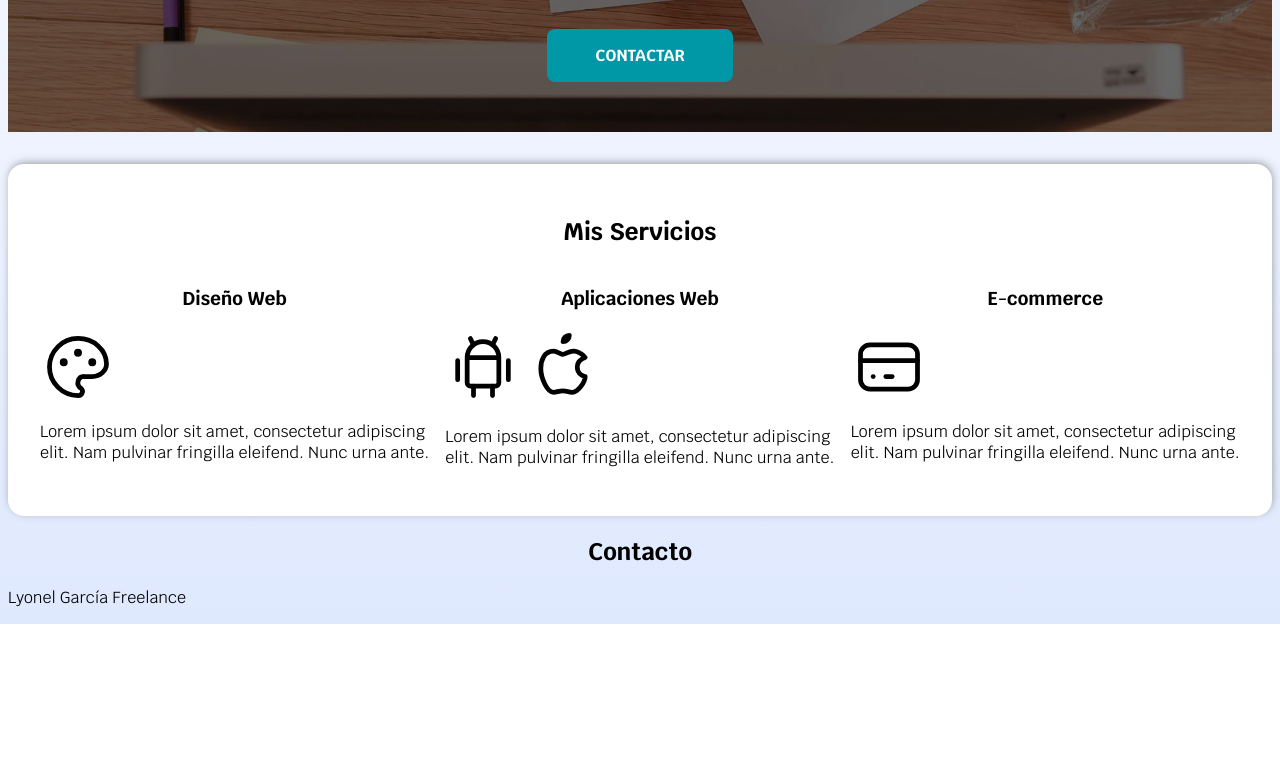
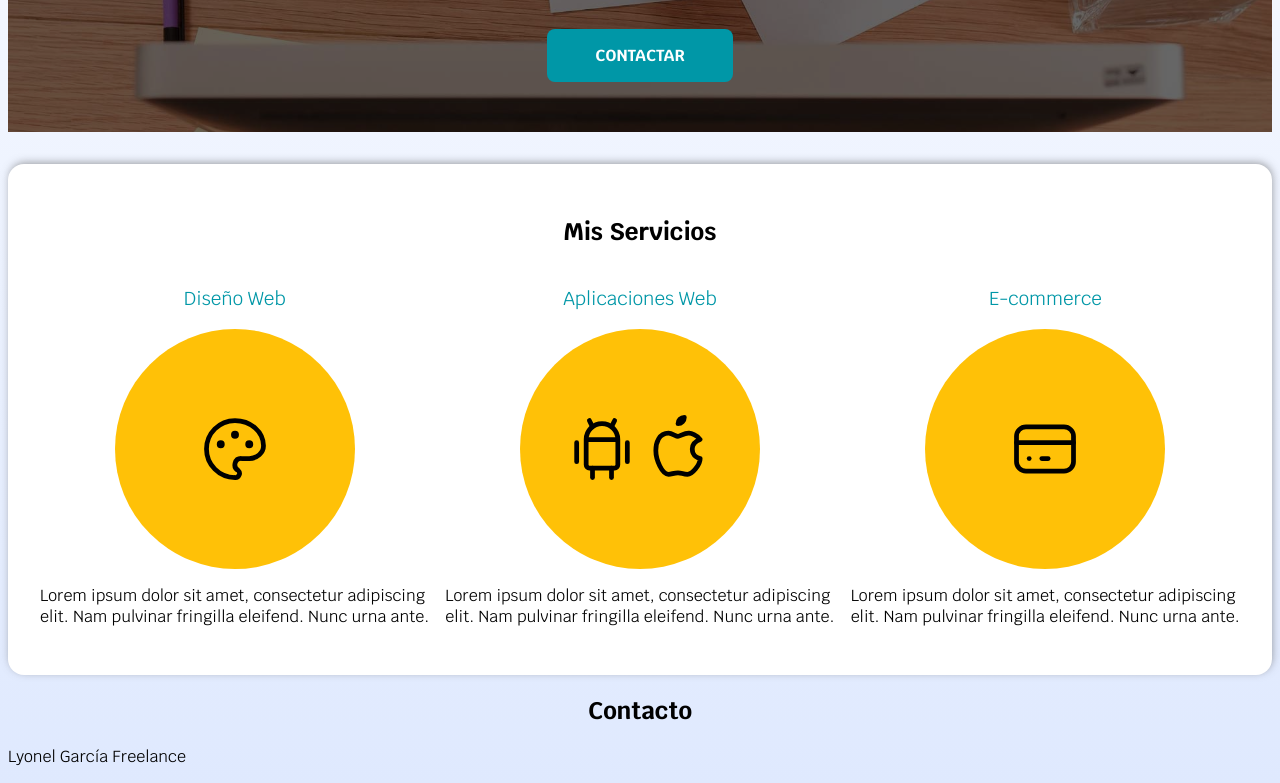
Before and after one commit to lyonelgj/testportfolio, a plain HTML site: page Index.html in a window 1280 px wide. Shown: the part 461-1244 px from the top of the page. Before the commit the page ends 1085 px from the top, so only its background shows below. Drawn offline with Linux system fonts and the light colour scheme; a web font is replaced by a local one.

Commit message:
first commit

```diff
--- a/Index.html
+++ b/Index.html
@@ -58,6 +58,7 @@
     <div class="servicios">
         <section class="servicio">
            <h3>Diseño Web</h3>
+           <div class="iconos">
                <svg xmlns="http://www.w3.org/2000/svg" class="icon icon-tabler icon-tabler-palette" width="76" height="76" viewBox="0 0 24 24" stroke-width="1.5" stroke="#000000" fill="none" stroke-linecap="round" stroke-linejoin="round">
                 <path stroke="none" d="M0 0h24v24H0z" fill="none"/>
                 <path d="M12 21a9 9 0 1 1 0 -18a9 8 0 0 1 9 8a4.5 4 0 0 1 -4.5 4h-2.5a2 2 0 0 0 -1 3.75a1.3 1.3 0 0 1 -1 2.25" />
@@ -65,10 +66,12 @@
                 <circle cx="12" cy="7.5" r=".5" fill="currentColor" />
                 <circle cx="16.5" cy="10.5" r=".5" fill="currentColor" />
                </svg>
+           </div>
            <p>Lorem ipsum dolor sit amet, consectetur adipiscing elit. Nam pulvinar fringilla eleifend. Nunc urna ante.</p>
        </section>
        <section class="servicio">
            <h3>Aplicaciones Web</h3>
+           <div class="iconos">
                <svg xmlns="http://www.w3.org/2000/svg" class="icon icon-tabler icon-tabler-brand-android" width="76" height="76" viewBox="0 0 24 24" stroke-width="1.5" stroke="#000000" fill="none" stroke-linecap="round" stroke-linejoin="round">
                 <path stroke="none" d="M0 0h24v24H0z" fill="none"/>
                 <line x1="4" y1="10" x2="4" y2="16" />
@@ -84,10 +87,12 @@
                 <path d="M9 7c-3 0 -4 3 -4 5.5c0 3 2 7.5 4 7.5c1.088 -.046 1.679 -.5 3 -.5c1.312 0 1.5 .5 3 .5s4 -3 4 -5c-.028 -.01 -2.472 -.403 -2.5 -3c-.019 -2.17 2.416 -2.954 2.5 -3c-1.023 -1.492 -2.951 -1.963 -3.5 -2c-1.433 -.111 -2.83 1 -3.5 1c-.68 0 -1.9 -1 -3 -1z" />
                 <path d="M12 4a2 2 0 0 0 2 -2a2 2 0 0 0 -2 2" />
               </svg>
+           </div>
            <p>Lorem ipsum dolor sit amet, consectetur adipiscing elit. Nam pulvinar fringilla eleifend. Nunc urna ante.</p>
        </section>
        <section class="servicio">
            <h3>E-commerce</h3>
+           <div class="iconos">
                <svg xmlns="http://www.w3.org/2000/svg" class="icon icon-tabler icon-tabler-credit-card" width="76" height="76" viewBox="0 0 24 24" stroke-width="1.5" stroke="#000000" fill="none" stroke-linecap="round" stroke-linejoin="round">
                 <path stroke="none" d="M0 0h24v24H0z" fill="none"/>
                 <rect x="3" y="5" width="18" height="14" rx="3" />
@@ -95,6 +100,7 @@
                 <line x1="7" y1="15" x2="7.01" y2="15" />
                 <line x1="11" y1="15" x2="13" y2="15" />
               </svg>
+           </div>
            <p>Lorem ipsum dolor sit amet, consectetur adipiscing elit. Nam pulvinar fringilla eleifend. Nunc urna ante.</p>
        </section>
       </main>
--- a/css/Style.css
+++ b/css/Style.css
@@ -77,7 +77,8 @@ h1,h2,h3{
     margin: 0 auto;
 }
 .contenedor{
-    max-width: 120rem;
+    max-width: 100rem;
+    margin: auto;
 }
 
 .nav-bg{
@@ -141,6 +142,27 @@ h1,h2,h3{
     column-gap: 1rem;
 }
 
+.servicio{
+    display: flex;
+    flex-direction: column;
+    align-items: center;
+}
+
+.servicio .iconos{
+    height: 15rem;
+    width: 15rem;
+    background-color: var(--primario);
+    border-radius: 50%;
+    display: flex;
+    justify-content: center;
+    align-items: center;
+}
+
+.servicio h3{
+    color: var(--secundario);
+    font-weight: normal;
+}
+
 table {
   font-family: arial, sans-serif;
   border-collapse: collapse;
```
Also changed, not shown: Pruebas/Practicas.html (deleted, +0 -15 lines), 1 other file. Lines whose indentation alone changed are shown as unchanged.
